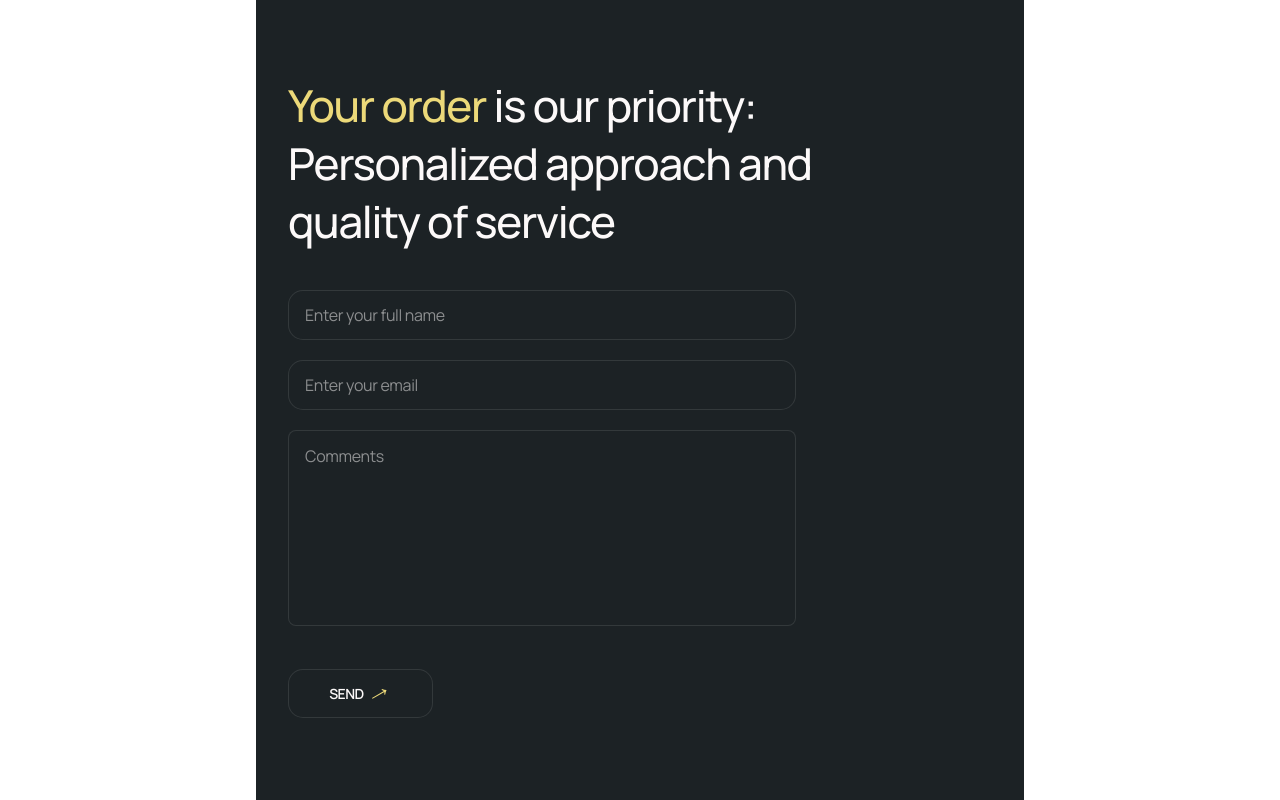
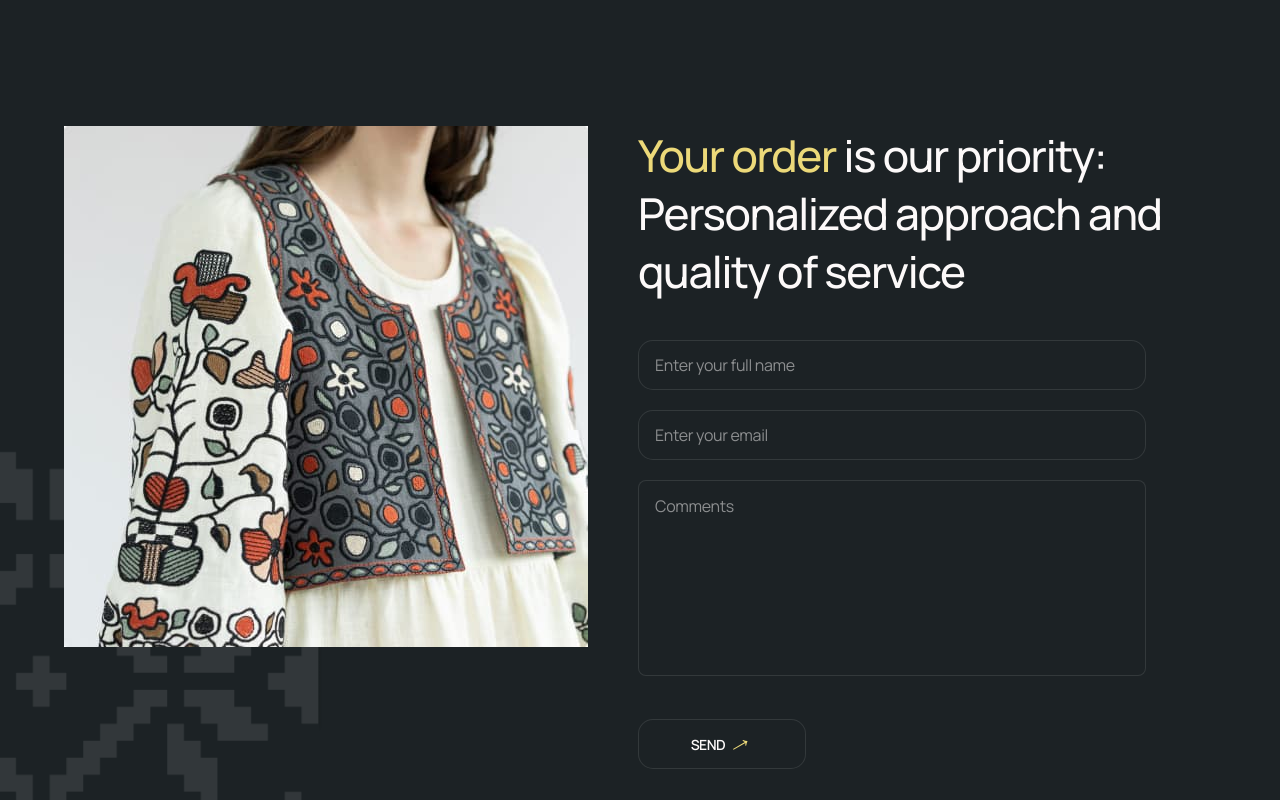
Before and after one commit to NovichokUA/project, a website built with Vite: page index.html in a window 1280 px wide. Shown: the part 800-1600 px from the top of the page. Built offline with nearby package versions, Linux system fonts and the light colour scheme; files whose address does not match are found by name.

Commit message:
add desktop styles

```diff
--- a/css/styles.css
+++ b/css/styles.css
@@ -215,8 +215,7 @@ img {
     .order-container {
         padding-top: 100px;
         padding-bottom: 100px;
-        background-image: linear-gradient(180deg, rgba(0, 0, 0, 0.8), rgba(0, 0, 0, 0.8)),
-            url(../images/order-ornament.jpg);
+        background-image: url(../images/order-elements.png);
         background-size: 323px 484px;
         background-repeat: no-repeat;
         background-position: bottom left;
@@ -257,6 +256,9 @@ img {
     .order-btn {
         margin: 0;
         margin-bottom: 100px;
+        min-width: 168px;
+        height: 50px;
+        padding: 14px 39px;
     }
 
     .order-form-item:focus {
@@ -276,13 +278,36 @@ img {
     }
 }
 
-/*@media screen and (min-width: 1080px) {
+@media screen and (min-width: 1280px) {
     .container {
-        width: 1080px;
+        width: 1280px;
         padding-left: 100px;
         padding-right: 100px;
     }
-} */
+
+    .order-background-container {
+        height: 776px;
+        background-image: url(../images/order-background-desktop.jpg);
+    }
+
+    .order-container {
+        padding-top: 150px;
+        padding-bottom: 150px;
+        display: flex;
+        flex-direction: row-reverse;
+        gap: 50px;
+    }
+
+    .order-container-form-desktop {
+        display: flex;
+        flex-direction: column;
+    }
+
+    .order-btn {
+        margin: 0;
+    }
+
+}
 
 @media screen and (min-resolution: 192dpi) and (min-width: 1280px),
 screen and (min-resolution: 2dppx) and (min-width: 1280px),
@@ -312,7 +337,6 @@ screen and (min-device-pixel-ratio: 2) and (max-width: 767px) {
 screen and (min-resolution: 2dppx) and (min-width: 768px),
 screen and (min-device-pixel-ratio: 2) and (min-width: 768px) {
     .order-container {
-        background-image: linear-gradient(180deg, rgba(0, 0, 0, 0.8), rgba(0, 0, 0, 0.8)),
-            url(../images/order-ornament@2x.jpg);
+        background-image: url(../images/order-elements@2x.png);
     }
 }
--- a/index.html
+++ b/index.html
@@ -23,6 +23,7 @@
   <body>
     <div class="order-background-container"></div>
     <section class="container order-container">
+      <div class="order-container-form-desktop">
         <p class="order-title">
           <span class="order-title-changed">Your order</span> is our priority:
           Personalized approach and quality of service
@@ -78,21 +79,24 @@
             </svg>
           </button>
         </form>
+      </div>
+      <div>
         <img
           class="order-pictright"
           srcset="
+            ./images/order-content-img-desktop.jpg     524w,
+            ./images/order-content-img-desktop@2x.jpg 1048w,
             ./images/order-content-img-tablet.jpg      638w,
-          ./images/order-content-img-tablet@2x.jpg  1276w,
-          ./images/order-content-img-desktop.jpg     524w,
-          ./images/order-content-img-desktop@2x.jpg 1048w
+            ./images/order-content-img-tablet@2x.jpg  1276w
           "
           sizes="
-        (min-width: 768px) 638px,
-        (min-width: 1280px) 524px
+        (min-width: 1280px) 524px,
+        (min-width: 768px) 638px
         "
           src="./images/order-content-img-tablet.jpg"
           alt="picture cloth"
         />
+      </div>
     </section>
   </body>
 </html>
```
Also changed, not shown: images/order-elements.png (added), images/order-elements@2x.png (added), images/order-ornament.jpg (deleted), images/order-ornament@2x.jpg (deleted), images/orign/order-elements.png (added), images/orign/order-elements@2x.png (added). Lines whose indentation alone changed are shown as unchanged.
